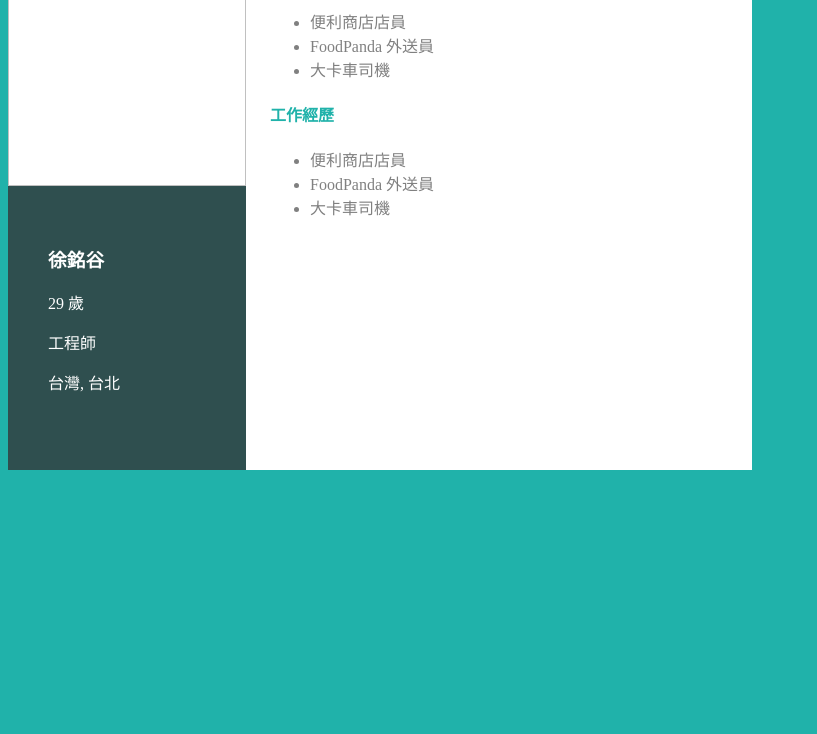
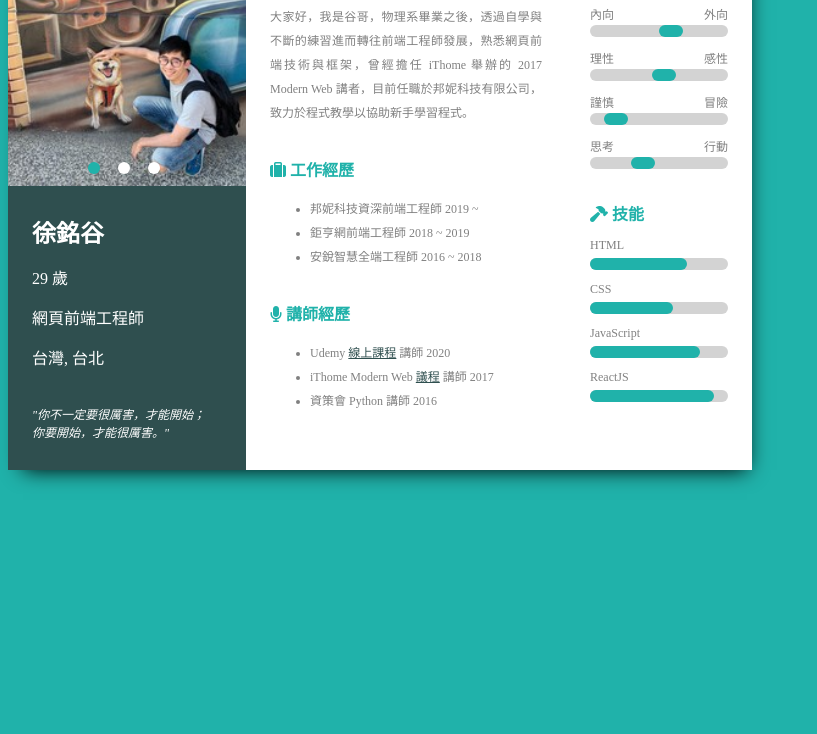
Before and after one commit to max80713/learn-front-end-by-building-cv, a website: page index.html in a window 1280 px wide. Shown: the part 66-800 px from the top of the page, without its empty margins (0-817 px from the left). Drawn offline with nearby package versions, Linux system fonts and the light colour scheme.

Commit message:
Add files via upload

```diff
--- a/index.html
+++ b/index.html
@@ -5,129 +5,116 @@
     <meta name="viewport" content="width=device-width, initial-scale=1.0" />
     <meta http-equiv="X-UA-Compatible" content="ie=edge" />
     <title>Static Template</title>
+    <link rel="stylesheet" type="text/css" href="./style.css" />
     <script
       src="https://kit.fontawesome.com/6debf59dce.js"
       crossorigin="anonymous"
     ></script>
-    <style>
-      * {
-        box-sizing: border-box;
-      }
-      body {
-        background-color: lightseagreen;
-      }
-
-      #card {
-        width: 744px;
-        height: 528px;
-        background-color: white;
-        position: absolute;
-      }
-
-      #intro {
-        width: 238px;
-        height: 284px;
-        background-color: darkslategray;
-        position: absolute;
-        top: 244px;
-        left: 0;
-        color: white; /* 影響下面所有的文字顏色 */
-        padding: 40px;
-      }
-
-      #about {
-        width: 320px;
-        height: 528px;
-        background-color: white;
-        position: absolute;
-        top: 0;
-        left: 238px;
-        padding-left: 24px;
-        color: gray;
-      }
-
-      #about2 {
-        width: 186px;
-        height: 528px;
-        background-color: white;
-        position: absolute;
-        top: 0;
-        left: 558px;
-      }
-
-      .block {
-        width: 138px;
-        height: 32px;
-        position: absolute;
-      }
-
-      .left-text {
-        position: absolute;
-        top: 0;
-        left: 0;
-        font-size: 10px;
-      }
-
-      .right-text {
-        position: absolute;
-        top: 0;
-        right: 0;
-        font-size: 10px;
-      }
-
-      .progress {
-        position: absolute;
-        bottom: 0;
-        width: 138px;
-        height: 12px;
-        background: gray;
-        border-radius: 6px;
-      }
-
-      .bar {
-        position: absolute;
-        top: 0;
-        left: 20px;
-        height: 12px;
-        width: 24px;
-        border-radius: 6px;
-        background-color: lightseagreen;
-      }
-
-      h4 {
-        color: lightseagreen;
-      }
-    </style>
+    <script src="https://ajax.googleapis.com/ajax/libs/jquery/3.5.1/jquery.min.js"></script>
+    <script src="index.js"></script>
   </head>
   <body>
-    <div id="card">
-      <img width="238" height="244" />
-      <div id="intro">
-        <h3>徐銘谷</h3>
+    <div class="card">
+      <div class="photo photo-1"></div>
+      <div class="photo photo-2"></div>
+      <div class="photo photo-3"></div>
+      <div class="dot dot-1"></div>
+      <div class="dot dot-2"></div>
+      <div class="dot dot-3"></div>
+      <div class="intro">
+        <h1>徐銘谷</h1>
         <p>29 歲</p>
-        <p>工程師</p>
+        <p>網頁前端工程師</p>
         <p>台灣, 台北</p>
+        <p class="quote">
+          "你不一定要很厲害，才能開始；<br />你要開始，才能很厲害。"
+        </p>
       </div>
-      <div id="about">
-        <h4><i class="fas fa-apple-alt"></i>工作經歷</h4>
-        <ul>
-          <li>便利商店店員</li>
-          <li>FoodPanda 外送員</li>
-          <li>大卡車司機</li>
-        </ul>
-        <h4>工作經歷</h4>
-        <ul>
-          <li>便利商店店員</li>
-          <li>FoodPanda 外送員</li>
-          <li>大卡車司機</li>
-        </ul>
+      <div class="detail detail-1">
+        <div>
+          <h2><i class="fas fa-user"></i> 關於我</h2>
+          <p>
+            大家好，我是谷哥，物理系畢業之後，透過自學與不斷的練習進而轉往前端工程師發展，熟悉網頁前端技術與框架，曾經擔任
+            iThome 舉辦的 2017 Modern Web
+            講者，目前任職於邦妮科技有限公司，致力於程式教學以協助新手學習程式。
+          </p>
+        </div>
+        <div>
+          <h2><i class="fas fa-suitcase"></i> 工作經歷</h2>
+          <ul>
+            <li>邦妮科技資深前端工程師 2019 ~</li>
+            <li>鉅亨網前端工程師 2018 ~ 2019</li>
+            <li>安銳智慧全端工程師 2016 ~ 2018</li>
+          </ul>
+        </div>
+        <div>
+          <h2><i class="fas fa-microphone"></i> 講師經歷</h2>
+          <ul>
+            <li>
+              Udemy
+              <a href="https://www.udemy.com/course/react-super-easy/">
+                線上課程</a
+              >
+              講師 2020
+            </li>
+            <li>
+              iThome Modern Web
+              <a href="https://modernweb.tw/2017/index.html#s2106">議程</a> 講師
+              2017
+            </li>
+            <li>資策會 Python 講師 2016</li>
+          </ul>
+        </div>
       </div>
-      <div id="about2">
-        <div class="block">
-          <div class="left-text">內向</div>
-          <div class="right-text">外向</div>
-          <div class="progress">
-            <div class="bar"></div>
+      <div class="detail detail-2">
+        <div>
+          <h2><i class="fas fa-smile"></i> 個性</h2>
+          <div class="indicator">
+            <div class="left-text">內向</div>
+            <div class="right-text">外向</div>
+            <div class="gray-bar"></div>
+            <div class="green-bar" style="left: 50%;"></div>
+          </div>
+          <div class="indicator">
+            <div class="left-text">理性</div>
+            <div class="right-text">感性</div>
+            <div class="gray-bar"></div>
+            <div class="green-bar" style="left: 45%;"></div>
+          </div>
+          <div class="indicator">
+            <div class="left-text">謹慎</div>
+            <div class="right-text">冒險</div>
+            <div class="gray-bar"></div>
+            <div class="green-bar" style="left: 10%;"></div>
+          </div>
+          <div class="indicator">
+            <div class="left-text">思考</div>
+            <div class="right-text">行動</div>
+            <div class="gray-bar"></div>
+            <div class="green-bar" style="left: 30%;"></div>
+          </div>
+        </div>
+        <div>
+          <h2><i class="fas fa-hammer"></i> 技能</h2>
+          <div class="indicator">
+            <div class="left-text">HTML</div>
+            <div class="gray-bar"></div>
+            <div class="green-bar" style="width: 70%;"></div>
+          </div>
+          <div class="indicator">
+            <div class="left-text">CSS</div>
+            <div class="gray-bar"></div>
+            <div class="green-bar" style="width: 60%;"></div>
+          </div>
+          <div class="indicator">
+            <div class="left-text">JavaScript</div>
+            <div class="gray-bar"></div>
+            <div class="green-bar" style="width: 80%;"></div>
+          </div>
+          <div class="indicator">
+            <div class="left-text">ReactJS</div>
+            <div class="gray-bar"></div>
+            <div class="green-bar" style="width: 90%;"></div>
           </div>
         </div>
       </div>
--- /dev/null
+++ b/index.js
@@ -0,0 +1,23 @@
+/* eslint-disable */
+
+$(function() {
+  $(".dot").click(function() {
+    $(".dot").css("background-color", "white");
+    $(this).css("background-color", "lightseagreen");
+  });
+
+  $(".dot-1").click(function() {
+    $(".photo").fadeOut();
+    $(".photo-1").fadeIn();
+  });
+
+  $(".dot-2").click(function() {
+    $(".photo").fadeOut();
+    $(".photo-2").fadeIn();
+  });
+
+  $(".dot-3").click(function() {
+    $(".photo").fadeOut();
+    $(".photo-3").fadeIn();
+  });
+});
--- /dev/null
+++ b/style.css
@@ -0,0 +1,166 @@
+* {
+  box-sizing: border-box;
+}
+
+body {
+  background: lightseagreen;
+}
+
+.card {
+  width: 744px;
+  height: 528px;
+  background: white;
+  box-shadow: 5px 10px 20px -10px black;
+  position: relative;
+}
+
+.photo {
+  position: absolute;
+  top: 0;
+  left: 0;
+  width: 238px;
+  height: 244px;
+}
+
+.photo-1 {
+  background-image: url(./photo-1.jpg);
+  background-size: cover;
+  background-position: center;
+}
+
+.photo-2 {
+  background-image: url(./photo-2.jpg);
+  background-size: cover;
+  background-position: center;
+  display: none;
+}
+
+.photo-3 {
+  background-image: url(./photo-3.jpg);
+  background-size: cover;
+  background-position: center;
+  display: none;
+}
+
+.dot {
+  position: absolute;
+  top: 220px;
+  width: 12px;
+  height: 12px;
+  border-radius: 6px;
+  background-color: white;
+  cursor: pointer;
+}
+
+.dot-1 {
+  left: 80px;
+  background-color: lightseagreen;
+}
+
+.dot-2 {
+  left: 110px;
+}
+
+.dot-3 {
+  left: 140px;
+}
+
+.intro {
+  position: absolute;
+  top: 244px;
+  left: 0;
+  width: 238px;
+  height: 284px;
+  padding: 12px 24px;
+
+  background: darkslategray;
+
+  color: white;
+}
+
+.intro > h1 {
+  font-size: 24px;
+}
+
+.intro > .quote {
+  font-size: 12px;
+  margin-top: 36px;
+  font-style: italic;
+}
+
+.detail-1 {
+  position: absolute;
+  top: 0;
+  left: 238px;
+  width: 320px;
+  height: 528px;
+  padding: 12px 24px;
+}
+
+.detail-2 {
+  position: absolute;
+  top: 0;
+  left: 558px;
+  width: 186px;
+  height: 528px;
+  padding: 12px 24px;
+}
+
+.detail h2 {
+  font-size: 16px;
+  color: lightseagreen;
+}
+
+.detail p,
+.detail li {
+  font-size: 12px;
+  color: gray;
+  line-height: 24px;
+  text-align: justify;
+}
+
+.detail a {
+  color: darkslategray;
+}
+
+.detail > div {
+  margin-bottom: 32px;
+}
+
+.indicator {
+  height: 32px;
+  position: relative;
+  color: gray;
+  font-size: 12px;
+  margin-top: 12px;
+}
+
+.indicator .left-text {
+  position: absolute;
+  left: 0;
+  top: 0;
+}
+
+.indicator .right-text {
+  position: absolute;
+  right: 0;
+  top: 0;
+}
+
+.indicator .gray-bar {
+  position: absolute;
+  bottom: 0;
+  width: 100%;
+  height: 12px;
+  background-color: lightgray;
+  border-radius: 6px;
+}
+
+.indicator .green-bar {
+  position: absolute;
+  bottom: 0;
+  width: 24px;
+  height: 12px;
+  background-color: lightseagreen;
+  border-radius: 6px;
+}
```
Also changed, not shown: package.json (+3 -7 lines), photo-1.jpg (added), photo-2.jpg (added), photo-3.jpg (added).
